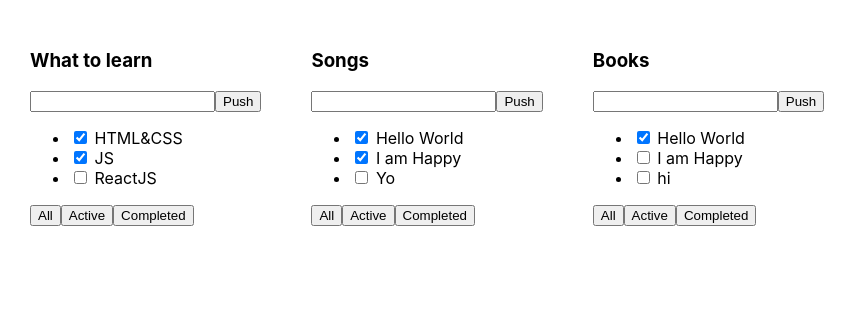
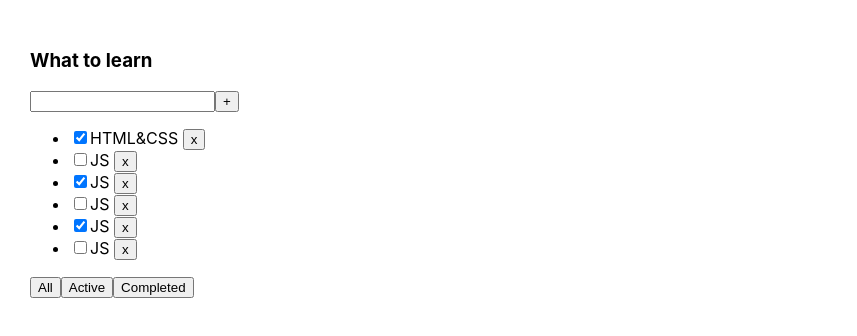
Before and after one commit to DavidPoshelyk/Todolist, a React (Create React App) app: page / in a window 1280 px wide. Shown: the top 336 px of the page, without its empty margins (0-857 px from the left). Built offline with nearby package versions, Linux system fonts and the light colour scheme.

Commit message:
useState

```diff
--- a/src/App.tsx
+++ b/src/App.tsx
@@ -1,31 +1,53 @@
-import React from 'react';
+import React, {useState} from 'react';
 import './App.css';
 import {TodoList} from "./TodoList";
 
+export type  FilterType = 'all'|'completed'| 'active'
+
+export type TaskType = {
+    id: number
+    title: string
+    isDone: boolean
+}
+
 function App() {
-   const tasks1 = [
-       {id:1, title: "HTML&CSS", isDone: true },
-       {id:2, title: "JS", isDone: true },
-       {id:3, title: "ReactJS", isDone: false }
-   ]
-    const tasks2 = [
-        {id:1, title: "Hello World", isDone: true },
-        {id:2, title: "I am Happy", isDone: true },
-        {id:3, title: "Yo", isDone: false }
-    ]
-    const tasks3 = [
-        {id:1, title: "Hello World", isDone: true },
-        {id:2, title: "I am Happy", isDone: false },
-        {id:3, title: "hi", isDone: false }
-    ]
+    let [tasks, setTasks] = useState< Array<TaskType> >([
+        {id: 1, title: "HTML&CSS", isDone: true},
+        {id: 2, title: "JS", isDone: false},
+        {id: 3, title: "JS", isDone: true},
+        {id: 4, title: "JS", isDone: false},
+        {id: 5, title: "JS", isDone: true},
+        {id: 6, title: "JS", isDone: false},
+    ]);
+    let [filter, setFilter] = useState<FilterType>('all')
+    const RemoveTask = (id: number) => {
+        let tasks01 = tasks.filter(t => t.id !== id)
+        setTasks(tasks01)
+    }
+    const ChangeFilter = (value: FilterType) => {
+        setFilter(value);
+    }
+
+
+    let tasksFortodolist = tasks;
+    if (filter === "completed") {
+        tasksFortodolist = tasks.filter(t => t.isDone === true);
+    }
+    if (filter === "active") {
+        tasksFortodolist = tasks.filter(t => t.isDone === false);
+    }
+
 
     return (
         <div className="App">
-            <TodoList title="What to learn" tasks={tasks1}/>
-            <TodoList title=" Songs" tasks={tasks2}/>
-            <TodoList title="Books" tasks={tasks3}/>
+            <TodoList title="What to learn"
+                      removetask={RemoveTask}
+                      task={tasksFortodolist}
+            changeFilter={ChangeFilter}/>
         </div>
-    );
+
+    )
 }
 
+
 export default App;
--- a/src/TodoList.tsx
+++ b/src/TodoList.tsx
@@ -1,31 +1,38 @@
 import React from 'react';
+import {FilterType, TaskType} from "./App";
 
-type TaskType = {
-    id: number
-    title: string
-    isDone: boolean
-}
+
 type  PropsType = {
     title: string
-    tasks: Array<TaskType>
+    task: Array<TaskType>
+    removetask: (id:number) => void
+    changeFilter: (value:FilterType) => void
 }
 
- export  function TodoList(props: PropsType) {
-    return <div>
+export function TodoList(props: PropsType) {
+    const tasksJSX = props.task.map(t =>
+        <li key={t.id}>
+            <input type="checkbox" checked={t.isDone}/>
+            <span>{t.title} </span>
+            <button onClick={() => {props.removetask(t.id)}}>x</button>
+        </li>
+    )
+
+    return (
+        < div>
             <h3>{props.title}</h3>
             <div>
                 <input/>
-            <button>Push</button>
+                <button> + </button>
             </div>
             <ul>
-            <li><input type="checkbox" checked={props.tasks[0].isDone}/> <span>{props.tasks[0].title} </span></li>
-            <li><input type="checkbox" checked={props.tasks[1].isDone}/> <span>{props.tasks[1].title}</span></li>
-            <li><input type="checkbox" checked={props.tasks[2].isDone}/> <span>{props.tasks[2].title}</span></li>
+                {tasksJSX}
             </ul>
             <div>
-            <button>All</button>
-            <button>Active</button>
-            <button>Completed</button>
+                <button onClick={ () => {props.changeFilter('all')} }> All </button>
+                <button onClick={ () => {props.changeFilter('active')} }> Active </button>
+                <button onClick={ () => {props.changeFilter('completed')} }> Completed </button>
             </div>
         </div>
+    )
 }
--- a/src/index.tsx
+++ b/src/index.tsx
@@ -1,10 +1,11 @@
 import React from 'react';
 import ReactDOM from 'react-dom';
 import './index.css';
-import App from './App';
+import App from "./App";
 import * as serviceWorker from './serviceWorker';
 
-ReactDOM.render(<App />,  document.getElementById('root'));
+ReactDOM.render( <App /> ,
+    document.getElementById('root'));
 
 // If you want your app to work offline and load faster, you can change
 // unregister() to register() below. Note this comes with some pitfalls.
```
Lines whose indentation alone changed are shown as unchanged.
